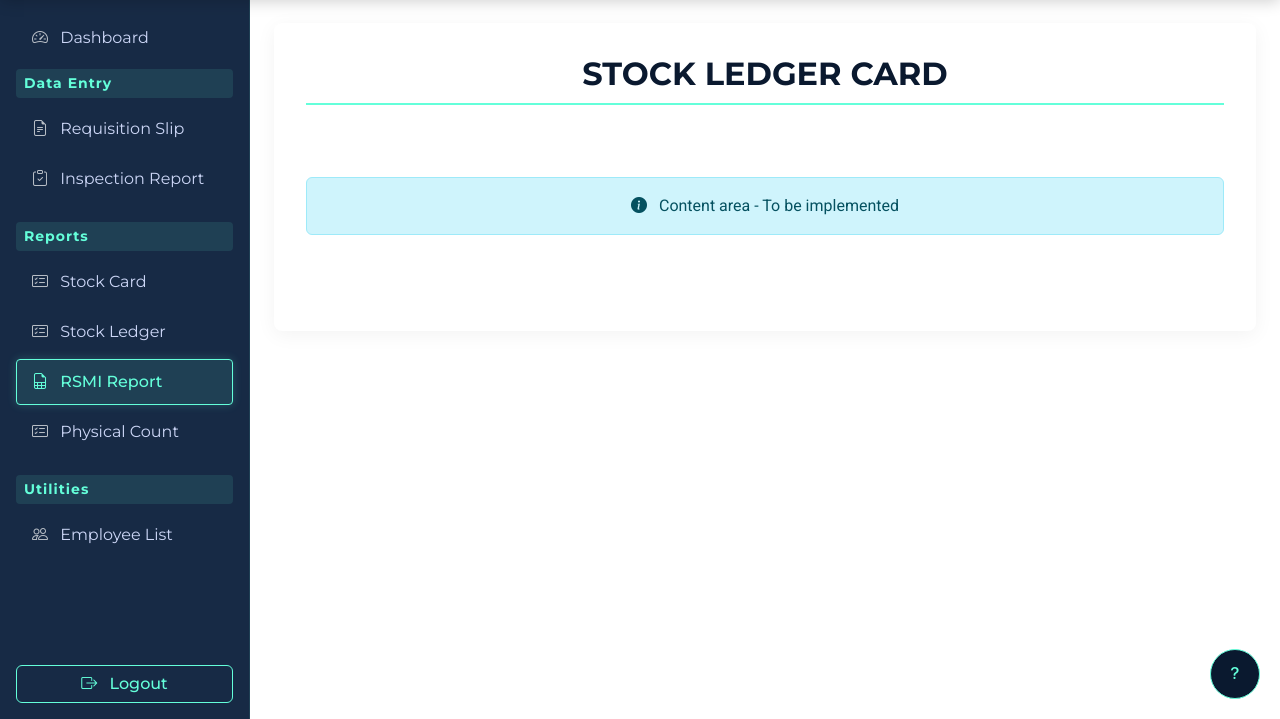
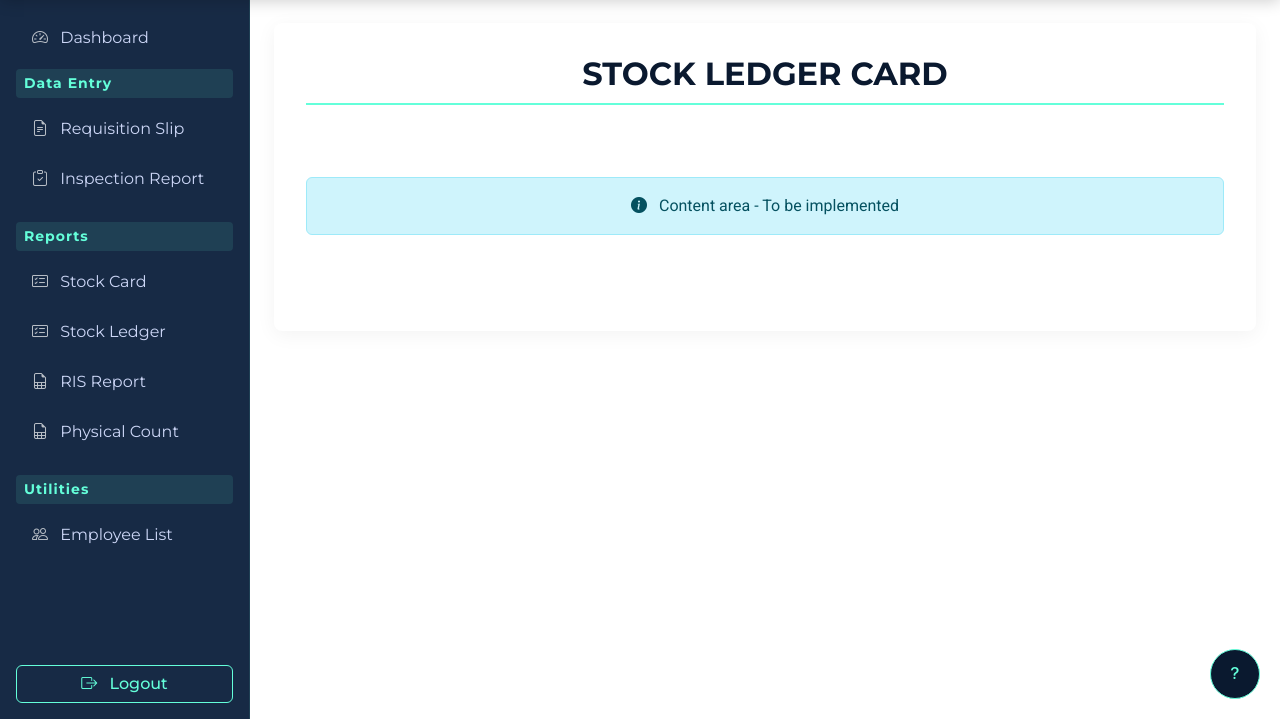
Before and after one commit to Geejay09/PSA1, a PHP site: page /slc/slc.php in a window 1280 px wide. Shown: the part 81-800 px from the top of the page. Run offline with PHP 8.4, Linux system fonts and the light colour scheme; a user stored in the database is signed in; some libraries are stand-ins or nearby versions.

Commit message:
upate direcoty

```diff
--- a/home.php
+++ b/home.php
@@ -150,7 +150,7 @@ if (!isset($_SESSION['username'])) {
             color: 'white'
         }).then((result) => {
             if (result.isConfirmed) {
-                window.location.href = 'logout.php';
+                window.location.href = 'index.php';
             }
         });
     });
--- a/rpci/rpci.php
+++ b/rpci/rpci.php
@@ -64,11 +64,11 @@ if (!isset($_SESSION['username'])) {
                 <button class="btn sidebar-btn mb-1" onclick="location.href='../slc/slc.php'">
                     <i class="bi bi-card-checklist me-2"></i> Stock Ledger
                 </button>
-                <button class="btn sidebar-btn mb-1 active" onclick="location.href='../rsmi/rsmi.php'">
-                    <i class="bi bi-file-earmark-spreadsheet me-2"></i> RSMI Report
+                <button class="btn sidebar-btn mb-1" onclick="location.href='../rsmi/rsmi.php'">
+                    <i class="bi bi-file-earmark-spreadsheet me-2"></i> RIS Report
                 </button>
                 <button class="btn sidebar-btn mb-1" onclick="location.href='../rpci/rpci.php'">
-                    <i class="bi bi-card-checklist me-2"></i> Physical Count
+                    <i class="bi bi-file-earmark-spreadsheet me-2"></i> Physical Count
                 </button>
             </div>
 
--- a/slc/slc.php
+++ b/slc/slc.php
@@ -58,17 +58,17 @@ if (!isset($_SESSION['username'])) {
             <!-- Reports Section -->
             <div class="mb-3">
                 <div class="sidebar-title px-2 py-1 mb-2 small fw-bold">Reports</div>
-                <button class="btn sidebar-btn mb-1" onclick="location.href='stck_crd.php'">
+                <button class="btn sidebar-btn mb-1" onclick="location.href='../stck_crd.php'">
                     <i class="bi bi-card-checklist me-2"></i> Stock Card
                 </button>
-                <button class="btn sidebar-btn mb-1" onclick="location.href='slc/slc.php'">
+                <button class="btn sidebar-btn mb-1" onclick="location.href='../slc/slc.php'">
                     <i class="bi bi-card-checklist me-2"></i> Stock Ledger
                 </button>
-                <button class="btn sidebar-btn mb-1 active" onclick="location.href='rsmi/rsmi.php'">
-                    <i class="bi bi-file-earmark-spreadsheet me-2"></i> RSMI Report
+                <button class="btn sidebar-btn mb-1" onclick="location.href='../rsmi/rsmi.php'">
+                    <i class="bi bi-file-earmark-spreadsheet me-2"></i> RIS Report
                 </button>
-                <button class="btn sidebar-btn mb-1" onclick="location.href='rpci/rpci.php'">
-                    <i class="bi bi-card-checklist me-2"></i> Physical Count
+                <button class="btn sidebar-btn mb-1" onclick="location.href='../rpci/rpci.php'">
+                    <i class="bi bi-file-earmark-spreadsheet me-2"></i> Physical Count
                 </button>
             </div>
 
```
